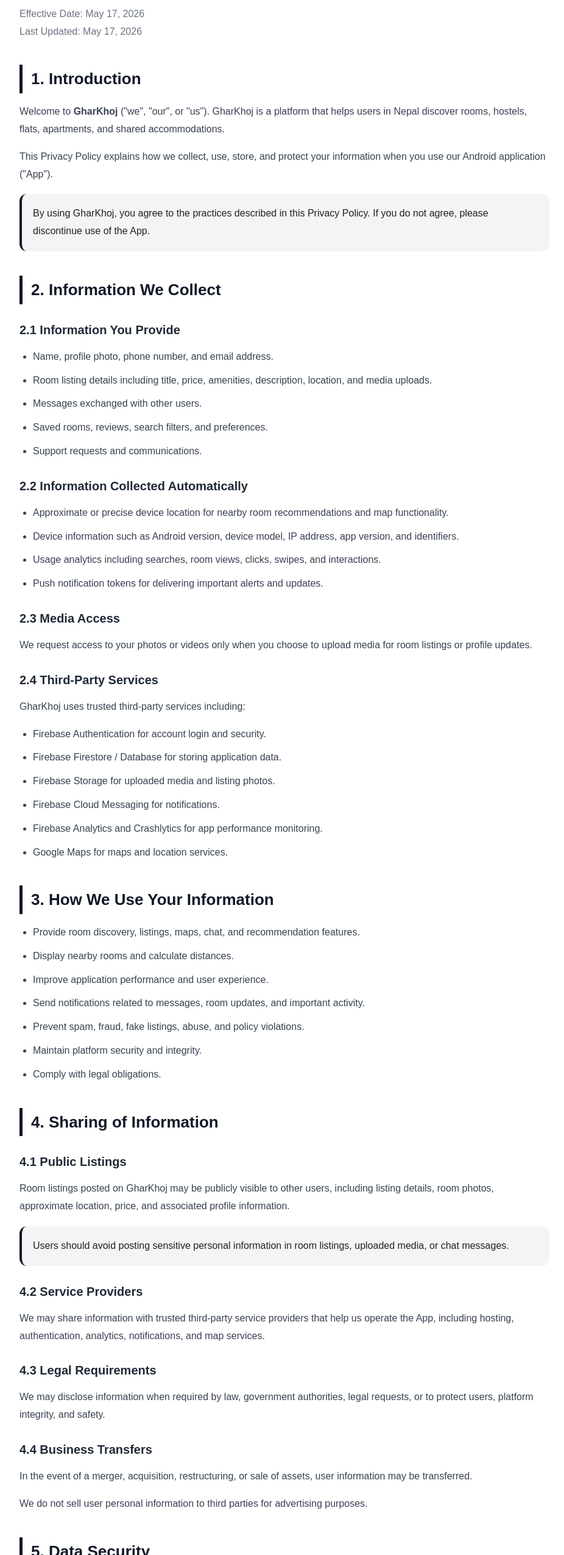
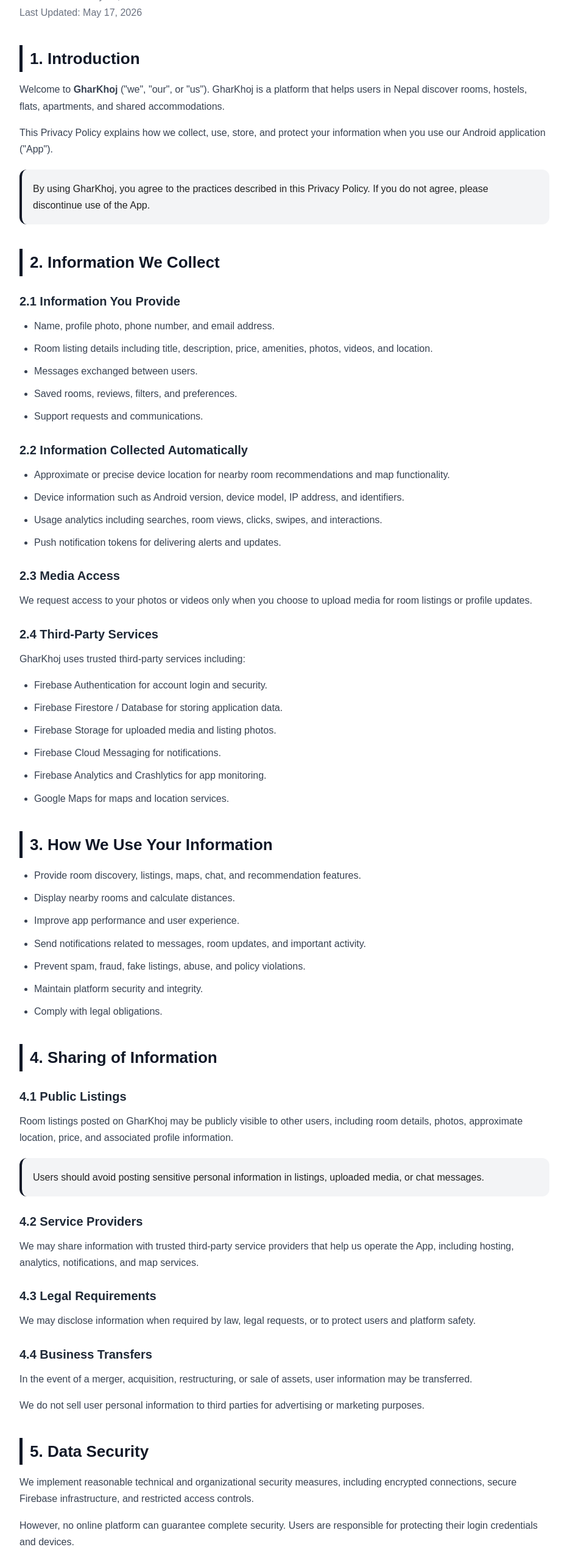
Before and after one commit to adarshmishra-tech/gharkhoj, a plain HTML site: page privacy-policy.html in a window 1280 px wide. Shown: the part 216-2766 px from the top of the page at 61% size, without its empty margins (173-1099 px from the left). Drawn offline with Linux system fonts and the light colour scheme.

Commit message:
Update privacy-policy.html

```diff
--- a/privacy-policy.html
+++ b/privacy-policy.html
@@ -7,8 +7,10 @@
 
   <title>GharKhoj Privacy Policy</title>
 
-  <meta name="description"
-    content="Read the official privacy policy of GharKhoj - Nepal's room, flat, hostel and rental finder platform." />
+  <meta
+    name="description"
+    content="Official Privacy Policy for GharKhoj - Nepal's room and flat finder platform."
+  />
 
   <style>
     * {
@@ -19,21 +21,22 @@
 
     body {
       font-family: Arial, Helvetica, sans-serif;
-      background: #f6f7fb;
+      background: #f5f7fb;
       color: #222;
-      line-height: 1.8;
+      line-height: 1.7;
+      padding: 20px;
     }
 
     .container {
       max-width: 950px;
-      margin: 40px auto;
+      margin: auto;
       background: #ffffff;
       border-radius: 18px;
       padding: 40px;
-      box-shadow: 0 10px 30px rgba(0, 0, 0, 0.06);
+      box-shadow: 0 10px 25px rgba(0, 0, 0, 0.08);
     }
 
-    .top-badge {
+    .badge {
       display: inline-block;
       background: #111827;
       color: white;
@@ -44,29 +47,28 @@
     }
 
     h1 {
-      font-size: 42px;
+      font-size: 40px;
       margin-bottom: 10px;
       color: #111827;
     }
 
-    .subtitle {
+    .date {
       color: #6b7280;
-      margin-bottom: 35px;
-      font-size: 16px;
+      margin-bottom: 30px;
     }
 
     h2 {
       margin-top: 40px;
-      margin-bottom: 16px;
+      margin-bottom: 15px;
       font-size: 26px;
       color: #111827;
       border-left: 5px solid #111827;
-      padding-left: 14px;
+      padding-left: 12px;
     }
 
     h3 {
       margin-top: 24px;
-      margin-bottom: 12px;
+      margin-bottom: 10px;
       color: #1f2937;
       font-size: 20px;
     }
@@ -77,8 +79,8 @@
     }
 
     ul {
-      padding-left: 22px;
       margin-bottom: 20px;
+      padding-left: 24px;
     }
 
     li {
@@ -88,10 +90,10 @@
 
     .highlight {
       background: #f3f4f6;
+      border-left: 4px solid #111827;
       padding: 18px;
       border-radius: 12px;
-      margin: 18px 0;
-      border-left: 4px solid #111827;
+      margin: 20px 0;
     }
 
     .contact-box {
@@ -109,25 +111,15 @@
 
     .footer {
       margin-top: 50px;
-      padding-top: 25px;
+      padding-top: 20px;
       border-top: 1px solid #e5e7eb;
+      text-align: center;
       color: #6b7280;
-      text-align: center;
       font-size: 14px;
-    }
-
-    a {
-      color: #2563eb;
-      text-decoration: none;
-    }
-
-    a:hover {
-      text-decoration: underline;
     }
 
     @media (max-width: 768px) {
       .container {
-        margin: 15px;
         padding: 24px;
       }
 
@@ -140,7 +132,7 @@
       }
 
       body {
-        font-size: 15px;
+        padding: 12px;
       }
     }
   </style>
@@ -150,16 +142,16 @@
 
   <div class="container">
 
-    <div class="top-badge">
+    <div class="badge">
       GharKhoj • Privacy Policy
     </div>
 
     <h1>Privacy Policy</h1>
 
-    <p class="subtitle">
-      Effective Date: May 17, 2026<br>
+    <div class="date">
+      Effective Date: May 17, 2026<br />
       Last Updated: May 17, 2026
-    </p>
+    </div>
 
     <h2>1. Introduction</h2>
 
@@ -185,9 +177,9 @@
 
     <ul>
       <li>Name, profile photo, phone number, and email address.</li>
-      <li>Room listing details including title, price, amenities, description, location, and media uploads.</li>
-      <li>Messages exchanged with other users.</li>
-      <li>Saved rooms, reviews, search filters, and preferences.</li>
+      <li>Room listing details including title, description, price, amenities, photos, videos, and location.</li>
+      <li>Messages exchanged between users.</li>
+      <li>Saved rooms, reviews, filters, and preferences.</li>
       <li>Support requests and communications.</li>
     </ul>
 
@@ -195,16 +187,16 @@
 
     <ul>
       <li>Approximate or precise device location for nearby room recommendations and map functionality.</li>
-      <li>Device information such as Android version, device model, IP address, app version, and identifiers.</li>
+      <li>Device information such as Android version, device model, IP address, and identifiers.</li>
       <li>Usage analytics including searches, room views, clicks, swipes, and interactions.</li>
-      <li>Push notification tokens for delivering important alerts and updates.</li>
+      <li>Push notification tokens for delivering alerts and updates.</li>
     </ul>
 
     <h3>2.3 Media Access</h3>
 
     <p>
-      We request access to your photos or videos only when you choose to upload media
-      for room listings or profile updates.
+      We request access to your photos or videos only when you choose
+      to upload media for room listings or profile updates.
     </p>
 
     <h3>2.4 Third-Party Services</h3>
@@ -218,7 +210,7 @@
       <li>Firebase Firestore / Database for storing application data.</li>
       <li>Firebase Storage for uploaded media and listing photos.</li>
       <li>Firebase Cloud Messaging for notifications.</li>
-      <li>Firebase Analytics and Crashlytics for app performance monitoring.</li>
+      <li>Firebase Analytics and Crashlytics for app monitoring.</li>
       <li>Google Maps for maps and location services.</li>
     </ul>
 
@@ -227,7 +219,7 @@
     <ul>
       <li>Provide room discovery, listings, maps, chat, and recommendation features.</li>
       <li>Display nearby rooms and calculate distances.</li>
-      <li>Improve application performance and user experience.</li>
+      <li>Improve app performance and user experience.</li>
       <li>Send notifications related to messages, room updates, and important activity.</li>
       <li>Prevent spam, fraud, fake listings, abuse, and policy violations.</li>
       <li>Maintain platform security and integrity.</li>
@@ -240,29 +232,28 @@
 
     <p>
       Room listings posted on GharKhoj may be publicly visible to other users,
-      including listing details, room photos, approximate location,
-      price, and associated profile information.
+      including room details, photos, approximate location, price,
+      and associated profile information.
     </p>
 
     <div class="highlight">
       Users should avoid posting sensitive personal information
-      in room listings, uploaded media, or chat messages.
+      in listings, uploaded media, or chat messages.
     </div>
 
     <h3>4.2 Service Providers</h3>
 
     <p>
       We may share information with trusted third-party service providers
-      that help us operate the App, including hosting, authentication,
-      analytics, notifications, and map services.
+      that help us operate the App, including hosting, analytics,
+      notifications, and map services.
     </p>
 
     <h3>4.3 Legal Requirements</h3>
 
     <p>
       We may disclose information when required by law,
-      government authorities, legal requests,
-      or to protect users, platform integrity, and safety.
+      legal requests, or to protect users and platform safety.
     </p>
 
     <h3>4.4 Business Transfers</h3>
@@ -273,7 +264,8 @@
     </p>
 
     <p>
-      We do not sell user personal information to third parties for advertising purposes.
+      We do not sell user personal information to third parties
+      for advertising or marketing purposes.
     </p>
 
     <h2>5. Data Security</h2>
@@ -362,20 +354,16 @@
     </p>
 
     <p>
-      Continued use of GharKhoj after policy updates constitutes acceptance
+      Continued use of GharKhoj after updates constitutes acceptance
       of the revised Privacy Policy.
     </p>
 
     <h2>13. Contact Us</h2>
 
     <div class="contact-box">
-
       <p><strong>GharKhoj Support</strong></p>
-
-      <p>Email: support@gharkhoj.com</p>
-
+      <p>Email: adarshmishraa121@gmail.com</p>
       <p>Kathmandu, Nepal</p>
-
     </div>
 
     <div class="footer">
@@ -385,5 +373,4 @@
   </div>
 
 </body>
-
 </html>
```
